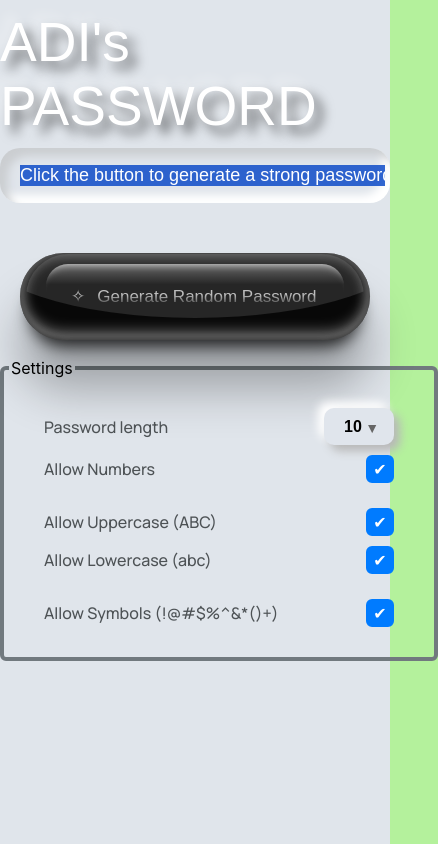
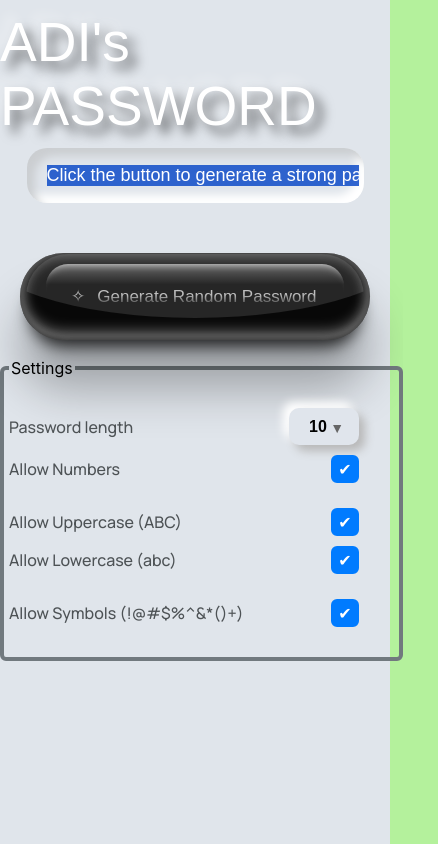
Before and after one commit to AdarshNaikDev/adis-password-generator, a React (Create React App) app: page / in a window 390 px wide. Shown: the whole page, 438 px wide, since content can reach past the window. Built offline with nearby package versions, Linux system fonts and the light colour scheme.

Commit message:
mobile css

```diff
--- a/src/Mobile.css
+++ b/src/Mobile.css
@@ -3,18 +3,34 @@
 
 @media screen and (max-width: 700px)
 {
+body{
+    margin: 0;
+  padding: 0;
+  width: 100%;
+  height: 100%;
+  overflow-x: hidden;
+}
+
+.main-div{
+
+    width: 100vw; /* Viewport width */
+  max-width: 100%;
+  margin: 0 auto;
+}
+
   .main-title{
     font-size: 55px;
+
   }
 
   .text-pswd{
 
-    width: 400px;
+    width: 80%;
     height: 45px;
     border: none;
     outline: none;
     background: none;
-    font-size: 25px;
+    font-size: 20px;
 
     padding: 5px 5px 5px 20px;
     box-shadow: inset 8px 8px 8px #cbced1,
@@ -59,7 +75,7 @@
     font-weight: 500;
     font-size: 16px;
     color: #4d5255;
-    padding-left: 35px;
+    padding-left: 0px;
 
   }
 
```
